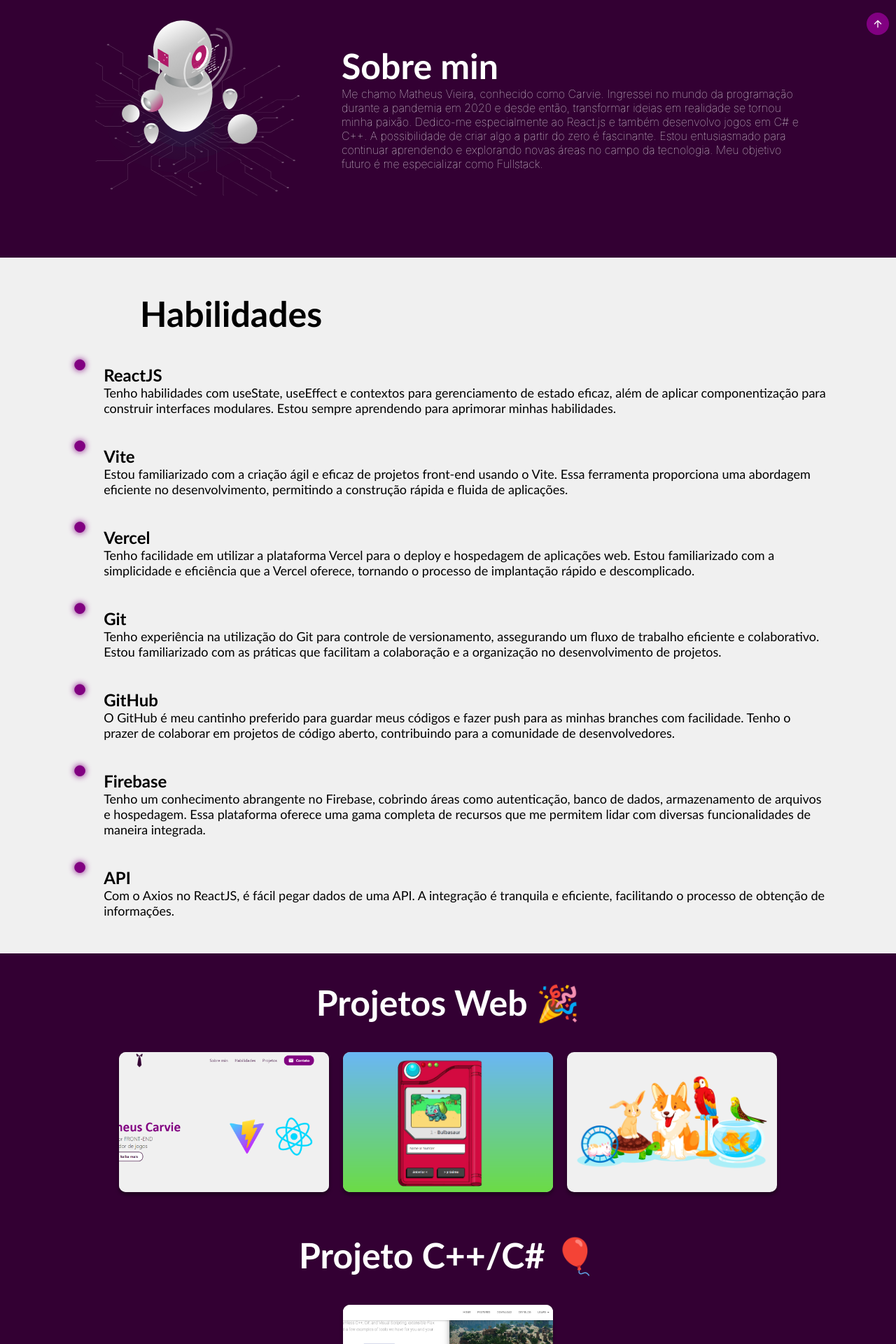
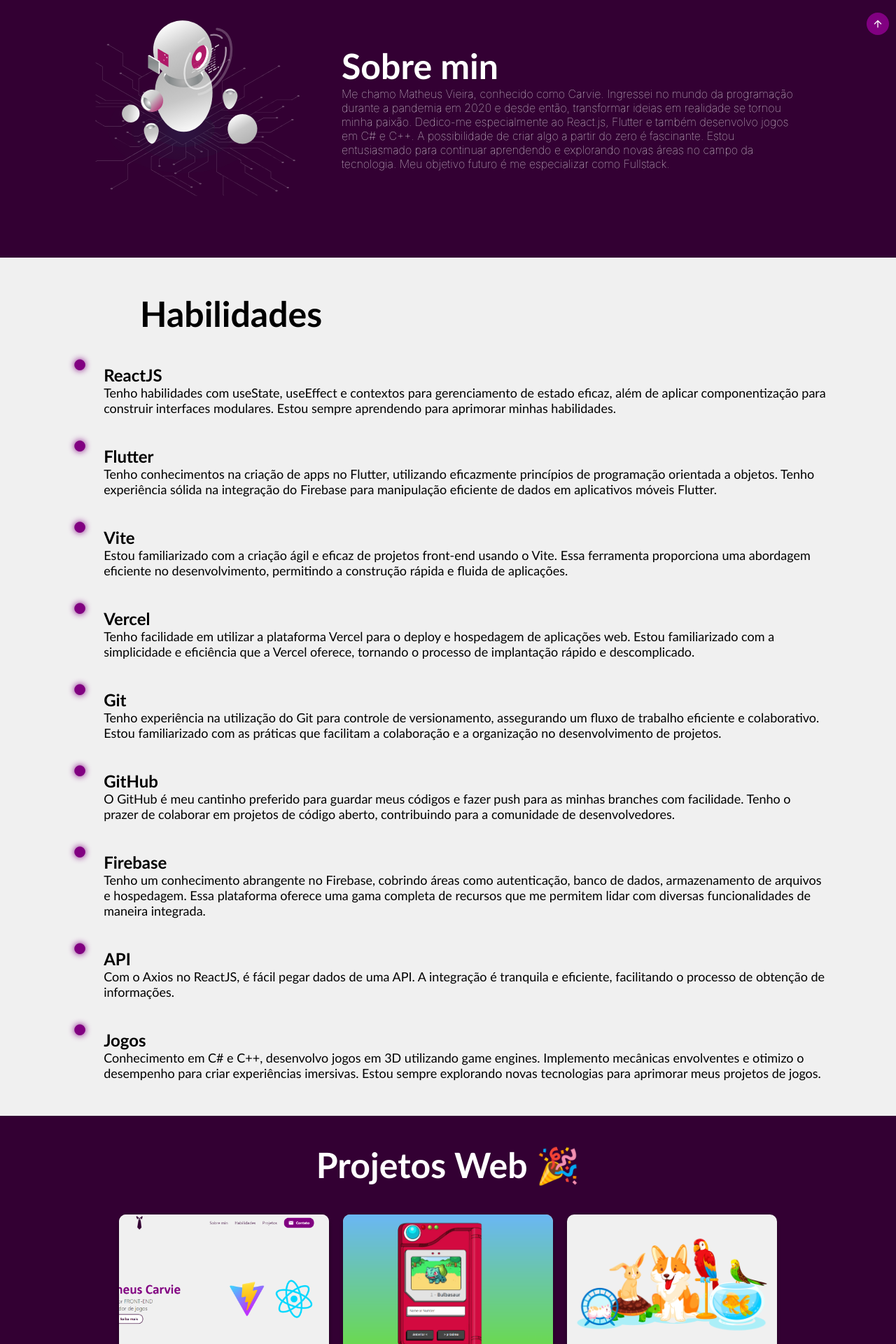
Before and after one commit to MatheusCarvie/portfolio, a React (Vite) app: page / in a window 1280 px wide. Shown: the part 740-2660 px from the top of the page at 70% size. Built offline with nearby package versions, Linux system fonts and the light colour scheme.

Commit message:
Adição do Flutter + Jogos na pag

```diff
--- a/src/App.jsx
+++ b/src/App.jsx
@@ -21,6 +21,7 @@
 import flaxEngine from "./assets/flaxengine.png"
 import pokedex from "./assets/pokedex.png"
 import MyInput from './components/my_input'
+import game from "./assets/game.png"
 
 export default function App() {
   const [isScroll, setIsScroll] = useState(false);
@@ -107,19 +108,21 @@
           <article className='right'>
             <h2>Sobre min</h2>
             <p>
-              Me chamo Matheus Vieira, conhecido como Carvie. Ingressei no mundo da programação durante a pandemia em 2020 e desde então, transformar ideias em realidade se tornou minha paixão. Dedico-me especialmente ao React.js e também desenvolvo jogos em C# e C++. A possibilidade de criar algo a partir do zero é fascinante. Estou entusiasmado para continuar aprendendo e explorando novas áreas no campo da tecnologia. Meu objetivo futuro é me especializar como Fullstack.
+              Me chamo Matheus Vieira, conhecido como Carvie. Ingressei no mundo da programação durante a pandemia em 2020 e desde então, transformar ideias em realidade se tornou minha paixão. Dedico-me especialmente ao React.js, Flutter e também desenvolvo jogos em C# e C++. A possibilidade de criar algo a partir do zero é fascinante. Estou entusiasmado para continuar aprendendo e explorando novas áreas no campo da tecnologia. Meu objetivo futuro é me especializar como Fullstack.
             </p>
           </article>
         </section>
         <section className='three' id='three'>
           <h2>Habilidades</h2>
           <LineItem text={"ReactJS"} description={"Tenho habilidades com useState, useEffect e contextos para gerenciamento de estado eficaz, além de aplicar componentização para construir interfaces modulares. Estou sempre aprendendo para aprimorar minhas habilidades."} />
+          <LineItem text={"Flutter"} description={"Tenho conhecimentos na criação de apps no Flutter, utilizando eficazmente princípios de programação orientada a objetos. Tenho experiência sólida na integração do Firebase para manipulação eficiente de dados em aplicativos móveis Flutter."} />
           <LineItem text={"Vite"} description={"Estou familiarizado com a criação ágil e eficaz de projetos front-end usando o Vite. Essa ferramenta proporciona uma abordagem eficiente no desenvolvimento, permitindo a construção rápida e fluida de aplicações."} />
           <LineItem text={"Vercel"} description={"Tenho facilidade em utilizar a plataforma Vercel para o deploy e hospedagem de aplicações web. Estou familiarizado com a simplicidade e eficiência que a Vercel oferece, tornando o processo de implantação rápido e descomplicado."} />
           <LineItem text={"Git"} description={"Tenho experiência na utilização do Git para controle de versionamento, assegurando um fluxo de trabalho eficiente e colaborativo. Estou familiarizado com as práticas que facilitam a colaboração e a organização no desenvolvimento de projetos."} />
           <LineItem text={"GitHub"} description={"O GitHub é meu cantinho preferido para guardar meus códigos e fazer push para as minhas branches com facilidade. Tenho o prazer de colaborar em projetos de código aberto, contribuindo para a comunidade de desenvolvedores."} />
           <LineItem text={"Firebase"} description={"Tenho um conhecimento abrangente no Firebase, cobrindo áreas como autenticação, banco de dados, armazenamento de arquivos e hospedagem. Essa plataforma oferece uma gama completa de recursos que me permitem lidar com diversas funcionalidades de maneira integrada."} />
           <LineItem text={"API"} description={"Com o Axios no ReactJS, é fácil pegar dados de uma API. A integração é tranquila e eficiente, facilitando o processo de obtenção de informações."} />
+          <LineItem text={"Jogos"} description={"Conhecimento em C# e C++, desenvolvo jogos em 3D utilizando game engines. Implemento mecânicas envolventes e otimizo o desempenho para criar experiências imersivas. Estou sempre explorando novas tecnologias para aprimorar meus projetos de jogos."} />
         </section>
         <section className='four' id='four'>
           <h2>Projetos Web 🎉</h2>
@@ -151,7 +154,15 @@
               viewClick={() => navigatePag("https://flaxengine.com/")}
               src={flaxEngine}
               alt={"Flax Engine"}
-              description={"Minha colaboração em um Software Open Source."} />
+              description={"Minha colaboração em um Software Open Source."}
+            />
+            <CardProjects
+              notLink={true}
+              viewClick={() => navigatePag("https://drive.google.com/file/d/1uLLWJYaS7X87q4vCBckd7-wiYaQvVWL8/view?usp=sharing")}
+              src={game}
+              alt={"Jogo FPS"}
+              description={"Projeto de estudo para aprender sobre desenvolvimento de jogos."}
+            />
           </div>
         </section>
         <section className='five' id='five'>
```
Also changed, not shown: src/assets/game.png (added).
